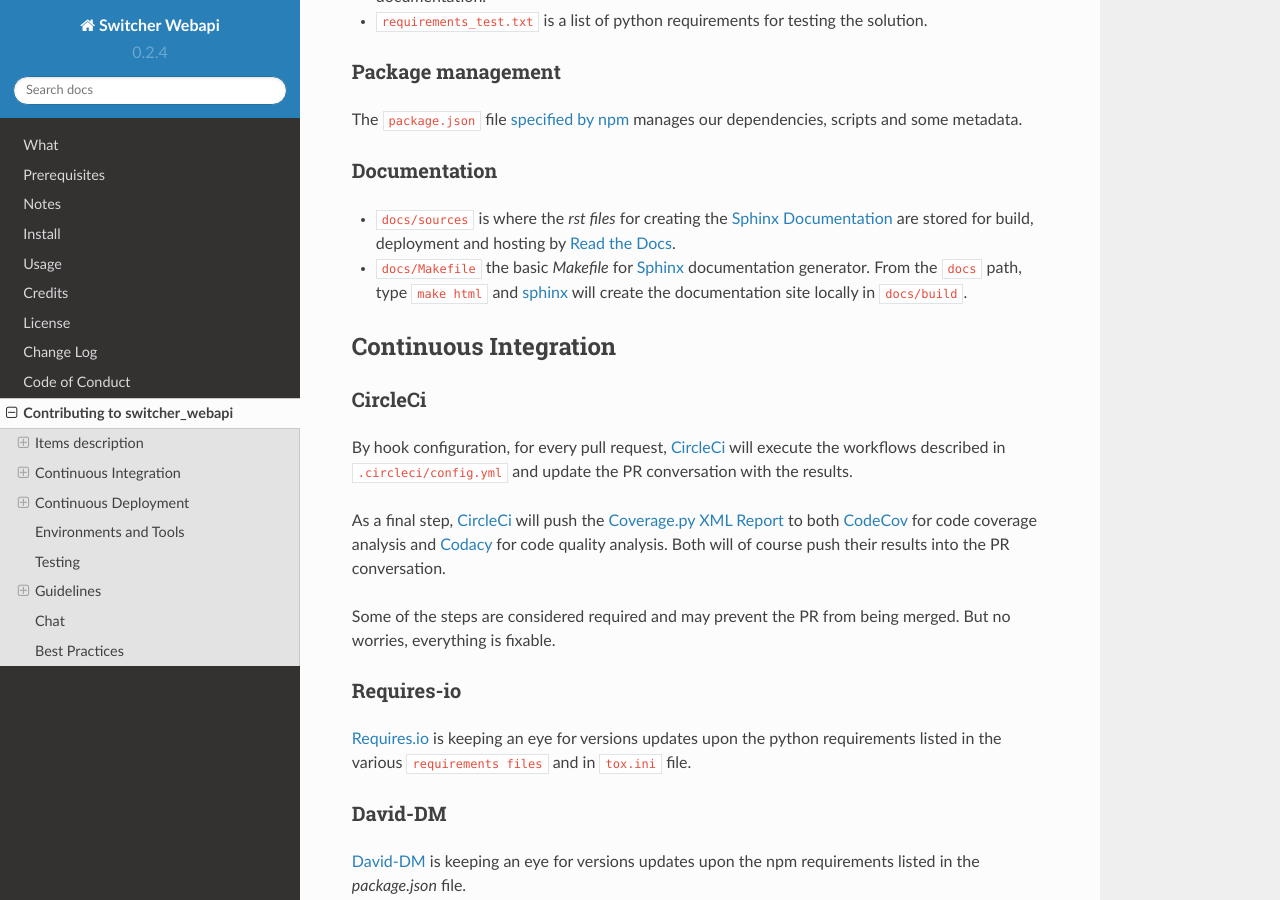
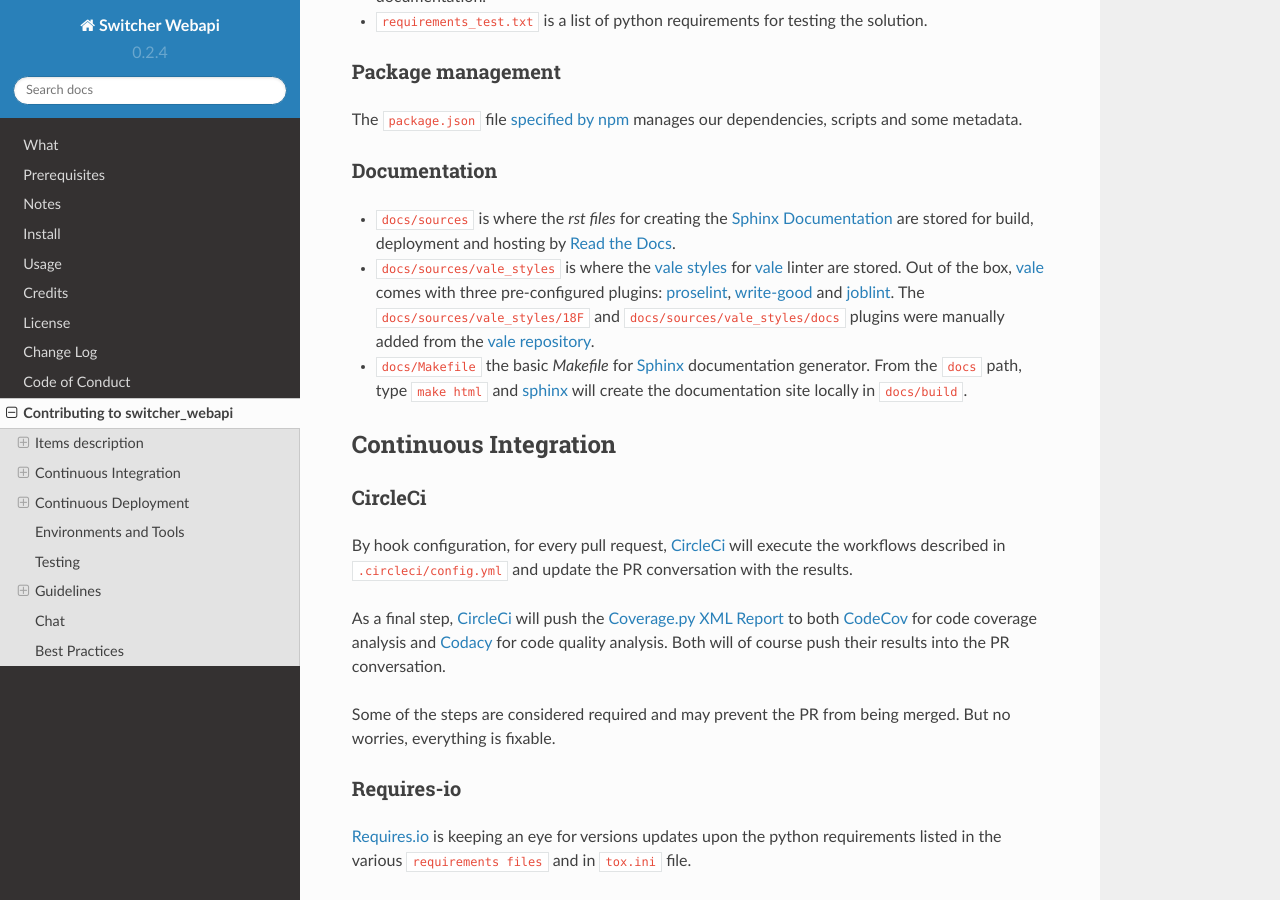
Before and after one commit to TomerFi/switcher_webapi, a Sphinx documentation site: the page built from docs/source/contributing.rst, in a window 1280 px wide and 900 px high, scrolled down 2493 px. Built offline with Sphinx 7.4.7 and the Read the Docs theme 2.0.0, drawn with Linux system fonts in a browser that asks for light colours.

Commit message:
Added vale styles documentation.

```diff
--- a/docs/source/contributing.rst
+++ b/docs/source/contributing.rst
@@ -111,6 +111,12 @@ Documentation
 
 *   ``docs/sources`` is where the *rst files* for creating the `Sphinx Documentation`_ are stored
     for build, deployment and hosting by `Read the Docs`_.
+
+*   ``docs/sources/vale_styles`` is where the `vale styles`_ for vale_ linter are stored.
+    Out of the box, vale_ comes with three pre-configured plugins: proselint_, `write-good`_ and
+    joblint_.
+    The ``docs/sources/vale_styles/18F`` and ``docs/sources/vale_styles/docs`` plugins were
+    manually added from the `vale repository`_.
 
 *   ``docs/Makefile`` the basic *Makefile* for Sphinx_ documentation generator.
     From the ``docs`` path, type ``make html`` and sphinx_ will create the documentation site
@@ -503,5 +509,10 @@ Any contribution bumping up this percentage will be gladly embraced.
 .. _npm dependencies: https://app.snyk.io/org/tomerfi/project/87072022-903c-4190-9a21-58c005f20255
 .. _pypi dependencies: https://app.snyk.io/org/tomerfi/project/e06f1010-493f-45be-bb84-a80ddba9d358
 .. _vale: https://errata-ai.github.io/vale/
+.. _vale styles: https://errata-ai.github.io/vale/styles/
+.. _vale repository: https://github.com/errata-ai/vale/tree/master/docs/styles
 .. _jdkato/vale: https://hub.docker.com/r/jdkato/vale
 .. _docker image dependencies: https://app.snyk.io/org/tomerfi/project/efb45c0a-f64b-4db5-8976-966508b78cd8
+.. _proselint: https://github.com/amperser/proselint
+.. _write-good: https://github.com/btford/write-good
+.. _joblint: https://github.com/rowanmanning/joblint
```
Also changed, not shown: CONTRIBUTING.md (+7 -0 lines), 1 other file.
